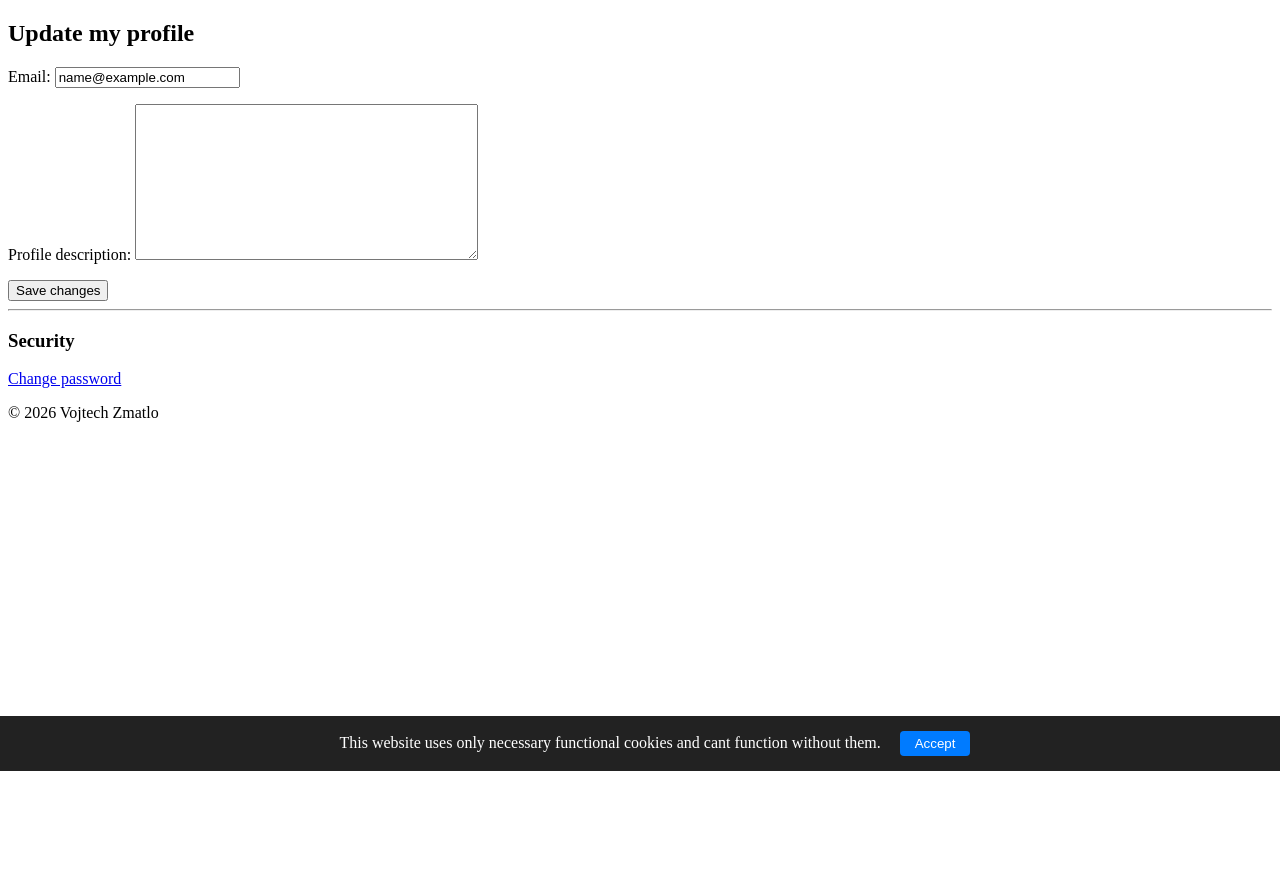
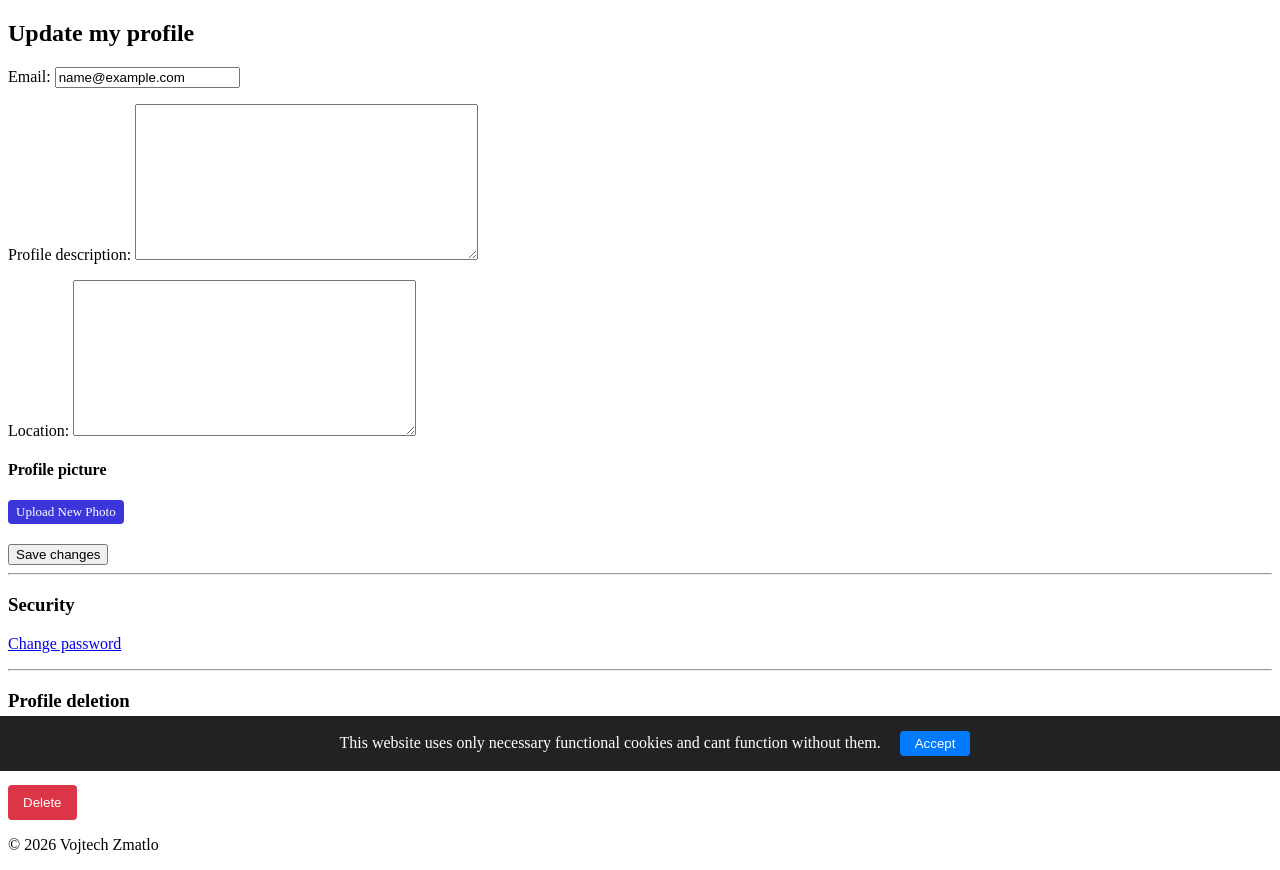
Before and after one commit to MAV0D/marketplace, a Django app: page /users/edit/ in a window 1280 px wide. Shown: the part 29-899 px from the top of the page. Before the commit the page ends 800 px from the top, so only its background shows below. Run offline with Django 5.2, Linux system fonts and the light colour scheme; the visitor is signed in with stand-in values (Sample User, id 1); data comes from the database, SQL or seed files in the repository.

Commit message:
Profile deletion, better uploading of profile picture

```diff
--- a/app/images/models.py
+++ b/app/images/models.py
@@ -17,7 +17,7 @@ def get_upload_path(instance, filename : str):
   return os.path.join('others', filename)
 
 class Image(models.Model):
-  file = models.ImageField(upload_to=get_upload_path)
+  file = models.ImageField(upload_to=get_upload_path, blank=True)
   uploaded_at = models.DateTimeField(auto_now_add=True)
 
   class Meta:
--- a/app/users/forms.py
+++ b/app/users/forms.py
@@ -1,6 +1,8 @@
 from django.contrib.auth.forms import UserCreationForm
 from django import forms
 from django.contrib.auth import get_user_model
+from django.contrib.auth.hashers import check_password
+from images.models import ProfilePicture
 
 class CustomUserCreationForm(UserCreationForm):
   class Meta(UserCreationForm.Meta):
@@ -13,7 +15,47 @@ class CustomUserCreationForm(UserCreationForm):
       raise forms.ValidationError("User with this email already exists.")
     return email
 
+class ProfilePictureForm(forms.ModelForm):
+  class Meta:
+    model = ProfilePicture
+    fields = ('file',)
+    widgets = {
+      'file': forms.FileInput(attrs={'accept': 'image/*'})
+    }
+
 class UserProfileForm(forms.ModelForm):
   class Meta:
     model = get_user_model()
-    fields = ('email', 'profile_description')
+    fields = ('email', 'profile_description', 'location')
+
+class UserProfileForm(forms.ModelForm):
+  def __init__(self, *args, **kwargs):
+    self.user = kwargs.get('instance', None)
+    super().__init__(*args, **kwargs)
+
+  class Meta:
+    model = get_user_model()
+    fields = ('email', 'profile_description', 'location')
+
+  def clean_current_password(self):
+    current_password = self.cleaned_data.get('current_password')
+
+    # Ověříme, zda zadané heslo odpovídá zašifrovanému heslu v databázi
+    if self.user and not check_password(current_password, self.user.password):
+      raise forms.ValidationError("Your current password is  incorrect.")
+
+    return current_password
+
+  def clean_email(self):
+    email = self.cleaned_data.get('email')
+    User = get_user_model()
+
+    # If email hasn't changed, don't validate
+    if self.instance and self.instance.email == email:
+      return email
+
+    # If email has changed, check if it's already taken
+    if User.objects.filter(email=email).exists():
+      raise forms.ValidationError("This email is already in use.")
+
+    return email
--- a/app/users/templates/users/edit_profile.html
+++ b/app/users/templates/users/edit_profile.html
@@ -3,13 +3,32 @@
 {% block content %}
 <h2>Update my profile</h2>
 
-<form method="post">
+<form method="post" enctype="multipart/form-data">
     {% csrf_token %}
-    {{ form.as_p }}
+    {{ user_form.as_p }}
+
+    <div id="profile-picture-area" class="profile-picture-section" style="margin-top: 20px; margin-bottom: 20px;">
+        {% include "users/partials/profile_picture_snippet.html" %}
+    </div>
+
     <button type="submit">Save changes</button>
 </form>
 
 <hr>
 <h3>Security</h3>
 <p><a href="{% url 'password_change' %}">Change password</a></p>
+
+<hr>
+<h3>Profile deletion</h3>
+<form action="{% url 'delete_profile' user.id %}" method="post" onsubmit="return confirm('Are you sure? This action is irreversible. ');">
+    {% csrf_token %}
+    <p>
+        <label id="delete_confirmation_password_label" for="id_delete_confirmation_password">Account password</label>
+        <br>
+        <input type="password" name="delete_confirmation_password" id="id_delete_confirmation_password" required autocomplete="current-password">
+    </p>
+    <button type="submit" class="btn btn-delete" style="background: #dc3545; color: white; padding: 10px 15px; border: none; border-radius: 4px; cursor: pointer;">
+        Delete
+    </button>
+</form>
 {% endblock %}
--- /dev/null
+++ b/app/users/templates/users/partials/profile_picture_snippet.html
@@ -0,0 +1,29 @@
+<h4>Profile picture</h4>
+
+<div class="current-picture-group" style="margin-bottom: 10px; display: flex; align-items: center; gap: 10px;">
+{% if pic_form.instance.file %}
+    <a href="{{ pic_form.instance.file.url }}" target="_blank"><img src="{{ pic_form.instance.file.url }}" style="width: 50px; height: 50px; border-radius: 50%; object-fit: cover; border: 1px solid #ccc;"></a>
+
+    <button type="button"
+            hx-post="{% url 'delete_profile_picture' %}"
+            hx-target="#profile-picture-area"
+            hx-confirm="Are you sure you want to delete your profile picture?"
+            hx-headers='{"X-CSRFToken": "{{ csrf_token }}"}'
+            style="background: #dc3545; color: white; padding: 4px 8px; border: none; border-radius: 4px; cursor: pointer; font-size: 13px;">
+        Delete
+    </button>
+{% endif %}
+
+    <label for="id_file" class="custom-file-upload" style="background: #3b35dc; color: white; padding: 4px 8px; border: none; border-radius: 4px; cursor: pointer; font-size: 13px;">
+    Upload New Photo</label>
+
+    <div style="display: none;"
+        hx-post="{% url 'upload_profile_picture' %}"
+        hx-target="#profile-picture-area"
+        hx-trigger="change from:#id_file"
+        hx-encoding="multipart/form-data"
+        hx-headers='{"X-CSRFToken": "{{ csrf_token }}"}'>
+        {{ pic_form.file }}
+    </div>
+
+</div>
--- a/app/users/urls.py
+++ b/app/users/urls.py
@@ -1,12 +1,12 @@
 from django.urls import path
-from .views import register, activate_account, edit_profile, view_profile
 from django.contrib.auth import views as auth_views
+from . import views
 
 urlpatterns = [
-  path('register/', register, name='register'),
+  path('register/', views.register, name='register'),
   path('login/', auth_views.LoginView.as_view(template_name='users/login.html'), name='login'),
   path('logout/', auth_views.LogoutView.as_view(), name='logout'),
-  path('activate/<str:uidb64>/<str:token>/', activate_account, name='activate_account'),
+  path('activate/<str:uidb64>/<str:token>/', views.activate_account, name='activate_account'),
   path('password-reset/', auth_views.PasswordResetView.as_view(template_name='users/password_reset.html'), name='password_reset'),
   path('password-reset-done/', auth_views.PasswordResetDoneView.as_view(template_name='users/password_reset_done.html'), name='password_reset_done'),
   path('password-reset-confirm/<uidb64>/<token>/',
@@ -15,8 +15,11 @@ urlpatterns = [
   path('password-reset-complete/',
          auth_views.PasswordResetCompleteView.as_view(template_name='users/password_reset_complete.html'),
          name='password_reset_complete'),
-  path('edit/', edit_profile, name='edit_profile'),
+  path('edit/', views.edit_profile, name='edit_profile'),
   path('password-change/', auth_views.PasswordChangeView.as_view(template_name='users/password_change_form.html'), name='password_change'),
   path('password-change/done/', auth_views.PasswordChangeDoneView.as_view(template_name='users/password_change_done.html'), name='password_change_done'),
-  path('profile/<int:id>/', view_profile, name='view_profile')
+  path('profile/<int:id>/', views.view_profile, name='view_profile'),
+  path('delete-profile/<int:id>/', views.delete_profile, name='delete_profile'),
+  path('profile/edit/delete-picture/', views.delete_profile_picture, name='delete_profile_picture'),
+  path('profile/edit/upload-picture/', views.upload_profile_picture, name='upload_profile_picture'),
 ]
--- a/app/users/views.py
+++ b/app/users/views.py
@@ -6,7 +6,10 @@ from django.utils.http import urlsafe_base64_encode, urlsafe_base64_decode
 from django.utils.encoding import force_bytes, force_str
 from django.contrib.auth.tokens import default_token_generator
 from django.contrib.auth.decorators import login_required
-from .forms import CustomUserCreationForm, UserProfileForm
+from django.views.decorators.http import require_POST
+from django.contrib.auth.hashers import check_password
+from django.http import HttpResponse
+from .forms import CustomUserCreationForm, UserProfileForm, ProfilePicture, ProfilePictureForm
 
 User = get_user_model()
 
@@ -55,17 +58,91 @@ def activate_account(request, uidb64, token):
 
 @login_required
 def edit_profile(request):
+
+  profile_pic_instance, created = ProfilePicture.objects.get_or_create(user=request.user)
+
   if request.method == 'POST':
-    form = UserProfileForm(request.POST, instance=request.user)
-    if form.is_valid():
-      form.save()
-      messages.success(request, 'Your profile was successfully updatesd..')
+    user_form = UserProfileForm(request.POST, instance=request.user)
+    pic_form = ProfilePictureForm(request.POST, request.FILES, instance=profile_pic_instance)
+    if 'file-clear' in request.POST:
+      profile_pic_instance.delete()
+      messages.success(request, 'Your profile picture was successfully removed.')
+
+    if user_form.is_valid() and pic_form.is_valid():
+      user_form.save()
+      if 'file' in request.FILES:
+        pic_form.save()
+      messages.success(request, 'Your profile was successfully updated.')
       return redirect('edit_profile')
+
   else:
-    form = UserProfileForm(instance=request.user)
+    user_form = UserProfileForm(instance=request.user)
+    pic_form = ProfilePictureForm(instance=profile_pic_instance)
 
-  return render(request, 'users/edit_profile.html', {'form': form})
+  return render(request, 'users/edit_profile.html', {'user_form': user_form, 'pic_form' : pic_form})
 
 def view_profile(request, id):
   user = get_object_or_404(User, id = id)
   return render(request, "users/view_profile.html", {'user' : user})
+
+
+@login_required
+@require_POST
+def delete_profile(request, id):
+  user = get_object_or_404(User, id=id)
+
+  password = request.POST.get('delete_confirmation_password')
+
+
+  if request.user and not check_password(password, request.user.password):
+    messages.error(request, 'Wrong password. Try again.')
+    return redirect('edit_profile')
+
+  if user == request.user or request.user.is_staff:
+    user.is_active = False
+    user.status = User.UserStatus.DELETED
+    user.save()
+    messages.success(request, "Profile deleted successfully.")
+  else:
+    messages.error(request, 'You can\'t delete other accounts.')
+
+  return redirect('index')
+
+@login_required
+@require_POST
+def delete_profile_picture(request):
+  try:
+    profile_pic = ProfilePicture.objects.get(user=request.user)
+    profile_pic.delete()
+  except ProfilePicture.DoesNotExist:
+    pass
+
+  # Vytvoříme čistý prázdný formulář pro snippet
+  empty_form = ProfilePictureForm()
+  return render(request, 'users/partials/profile_picture_snippet.html', {'pic_form': empty_form})
+
+@login_required
+@require_POST
+def upload_profile_picture(request):
+
+  profile_pic_instance, created = ProfilePicture.objects.get_or_create(user=request.user)
+
+  form = ProfilePictureForm(request.POST, request.FILES, instance=profile_pic_instance)
+
+  if form.is_valid():
+    form.save()
+    profile_pic_instance.refresh_from_db()
+    form = ProfilePictureForm(instance=profile_pic_instance)
+
+  print("\n====== DATA PRO TEMPLATE ======")
+  if form.instance and form.instance.pk:
+    print(f"Instance ProfilePicture existuje (ID: {form.instance.pk})")
+    print(f"Cesta k souboru v DB: {form.instance.file}")
+    if form.instance.file:
+      print(f"URL adresa obrázku: {form.instance.file.url}")
+  else:
+    print("Instance ProfilePicture je prázdná (neexistuje v DB)")
+
+  print(f"Hodnota pole 'file' ve formuláři: {form['file'].value()}")
+  print("===============================\n")
+  return render(request, 'users/partials/profile_picture_snippet.html', {'pic_form': form})
```
Also changed, not shown: app/users/templates/users/view_profile.html (+12 -2 lines), app/images/migrations/0005_alter_listingimage_file_alter_profilepicture_file.py (added), app/users/migrations/0008_alter_user_created_at_alter_user_email_and_more.py (added).
